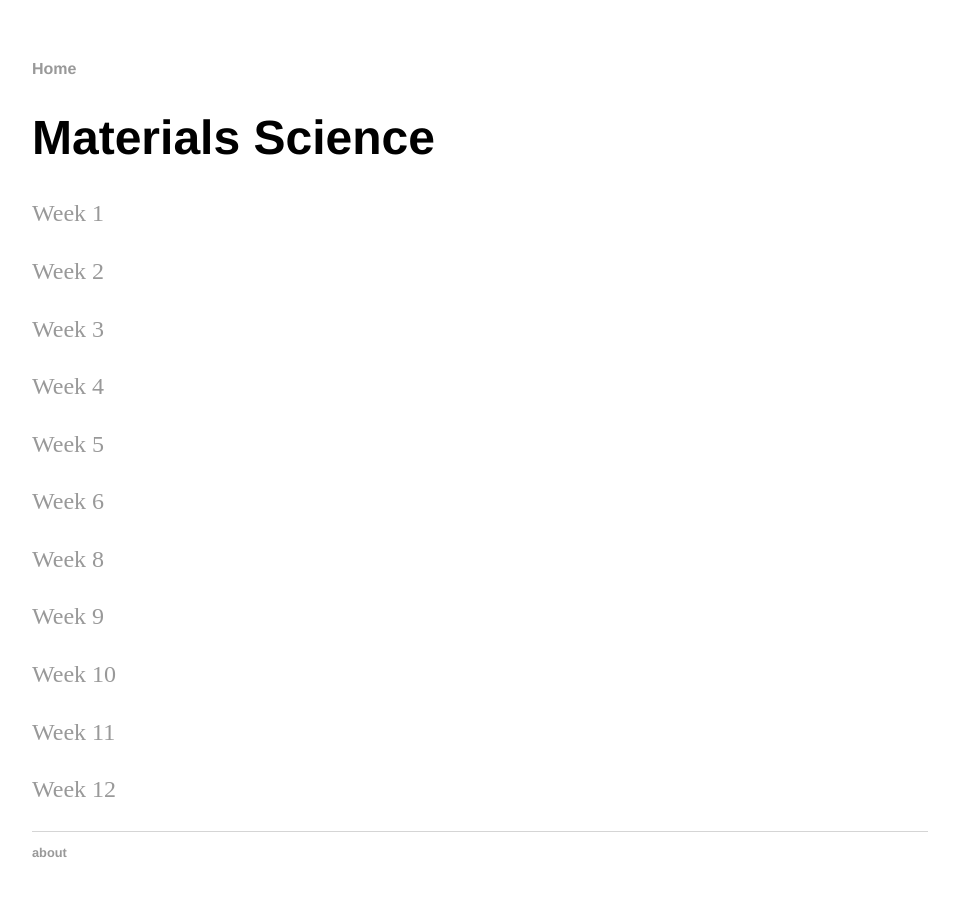
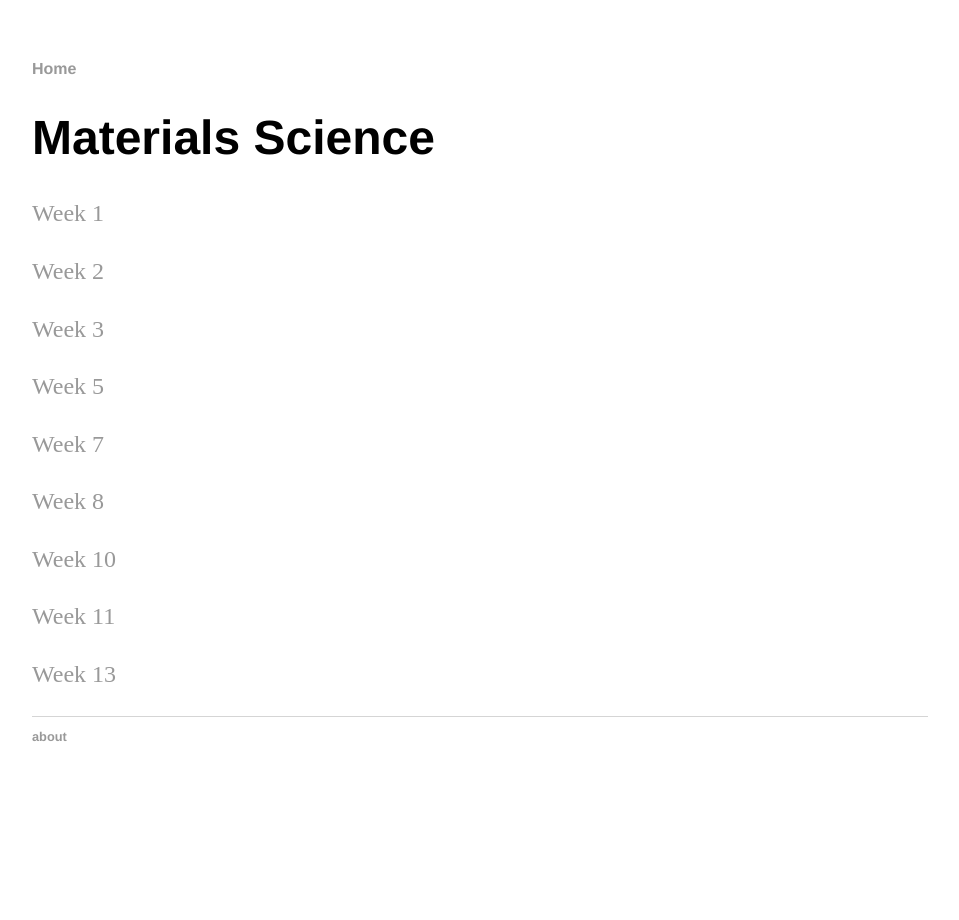
Before and after one commit to GenNotes/GenNotes.github.io, a Jekyll site: the page built from ECHE-4032/index.html, in a window 1280 px wide. Shown: the whole page, without its empty margins (160-1119 px from the left). Built offline with Jekyll 4.4.1, drawn with Linux system fonts in a browser that asks for light colours.

Commit message:
Update index.html

```diff
--- a/ECHE-4032/index.html
+++ b/ECHE-4032/index.html
@@ -8,13 +8,11 @@ title: Materials Science
 	<p><a href="MatSci-W1.pdf"> Week 1 </a></p>
 	<p><a href="MatSci-W2.pdf"> Week 2 </a></p>
  	<p><a href="MatSci-W3.pdf"> Week 3 </a></p>
- 	<p><a href="MatSci-W4.pdf"> Week 4 </a></p>
 	<p><a href="MatSci-W5.pdf"> Week 5 </a></p>
-	<p><a href="MatSci-W6.pdf"> Week 6 </a></p>
+	<p><a href="MatSci-W7.pdf"> Week 7 </a></p>
 	<p><a href="MatSci-W8.pdf"> Week 8 </a></p>
-	<p><a href="MatSci-W9.pdf"> Week 9 </a></p>
 	<p><a href="MatSci-W10.pdf"> Week 10 </a></p>
 	<p><a href="MatSci-W11.pdf"> Week 11 </a></p>
- 	<p><a href="MatSci-W12.pdf"> Week 12 </a></p>
+ 	<p><a href="MatSci-W13.pdf"> Week 13 </a></p>
 
 </div><!-- /.blurb -->
```
